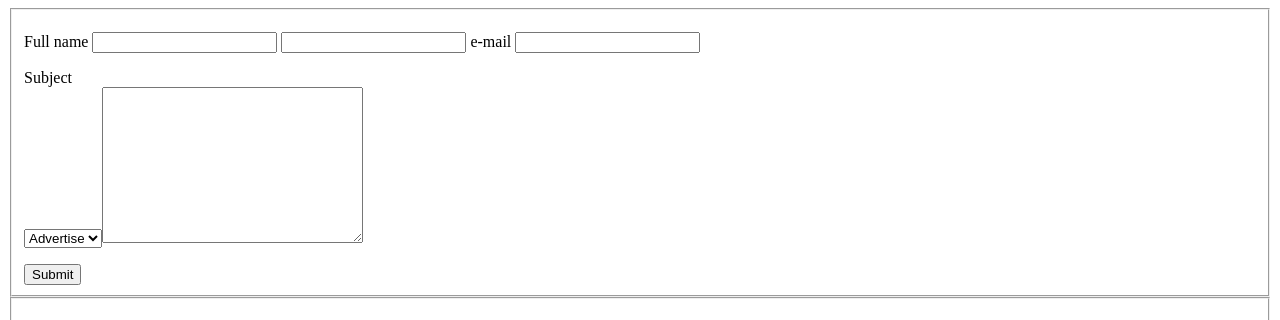
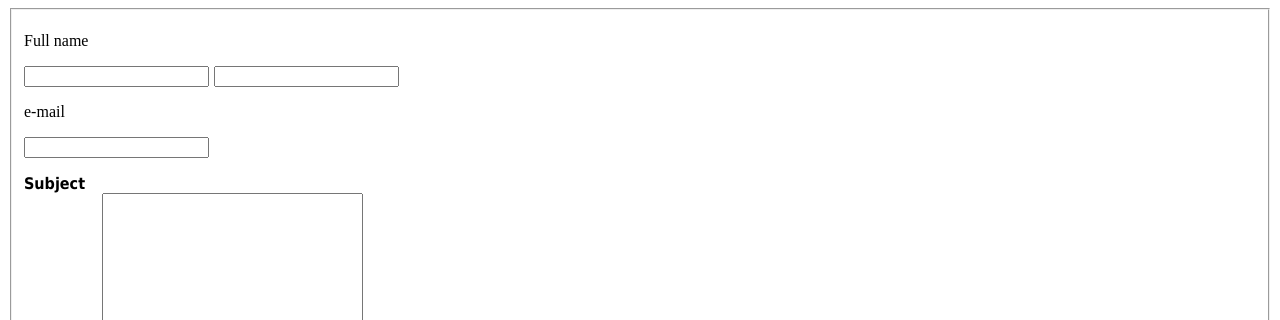
Before and after one commit to juliengadion/formulaires, a plain HTML site: page index.html in a window 1280 px wide. Shown: the top 320 px of the page. Drawn offline with Linux system fonts and the light colour scheme.

Commit message:
formulaire

```diff
--- a/index.html
+++ b/index.html
@@ -1,11 +1,12 @@
 <!DOCTYPE html>
 <html lang="en">
+
 <head>
     <meta charset="UTF-8">
     <meta name="viewport" content="width=device-width, initial-scale=1.0">
     <meta http-equiv="X-UA-Compatible" content="ie=edge">
-    <link rel = "stylesheet" type = "text / css">
-    <title>Document</title>
+    <link rel="stylesheet" href="style.css">
+    <title>formulaire</title>
 </head>
 
 
@@ -17,36 +18,40 @@
         <fieldset>
             <p>
 
+
                 <label for="nom">Full name</label>
+                <div>
                 <input type="text" name="nom" id="nom" />
+                </div>
+
+
 
                 <label for="prenom"></label>
-                <input type="text" name="prenom" id="prenom" />
+                <input type="prenom" name="prenom" id="prenom" />
 
-                <label for="email">e-mail</label>
-                <input type="email" name="email" id="email" />
 
 
             </p>
+            <p>
+                    <label for="email">e-mail</label>
+                    <div>
+                    <input type="email" name="email" id="email" />
+                    </div>
+            </p>
+
 
 
             <p>
-
+                <div>
+                <div class="subject">
 
                     <label for="subject">Subject</label><br />
+                    </div>
                     <select name="subject" id="subject">
                         <option value="Advertise">Advertise</option>
                         <option value="none">none</option>
 
             </p>
-
-
-
-
-
-
-            <p>
-
 
                 <form method="post" action="traitement.php">
 
@@ -54,7 +59,7 @@
 
 
 
-                        </p>
+
 
 
 
@@ -101,7 +106,8 @@
                 <option value="none">none</option>
 
 
-                         <textarea name="Message">Message</textarea><rows="10" cols="30">
+                <textarea name="Message">Message</textarea>
+                <rows="10" cols="30">
 
                     <input type="submit" value="Submit" />
 
@@ -129,4 +135,5 @@
     </section2>
 
 </body>
+
 </html>
--- a/style.css
+++ b/style.css
@@ -0,0 +1,5 @@
+div{
+    font-weight: bold;
+    font-family: tahoma;
+    display: inline;
+}
```
Lines whose indentation alone changed are shown as unchanged.
